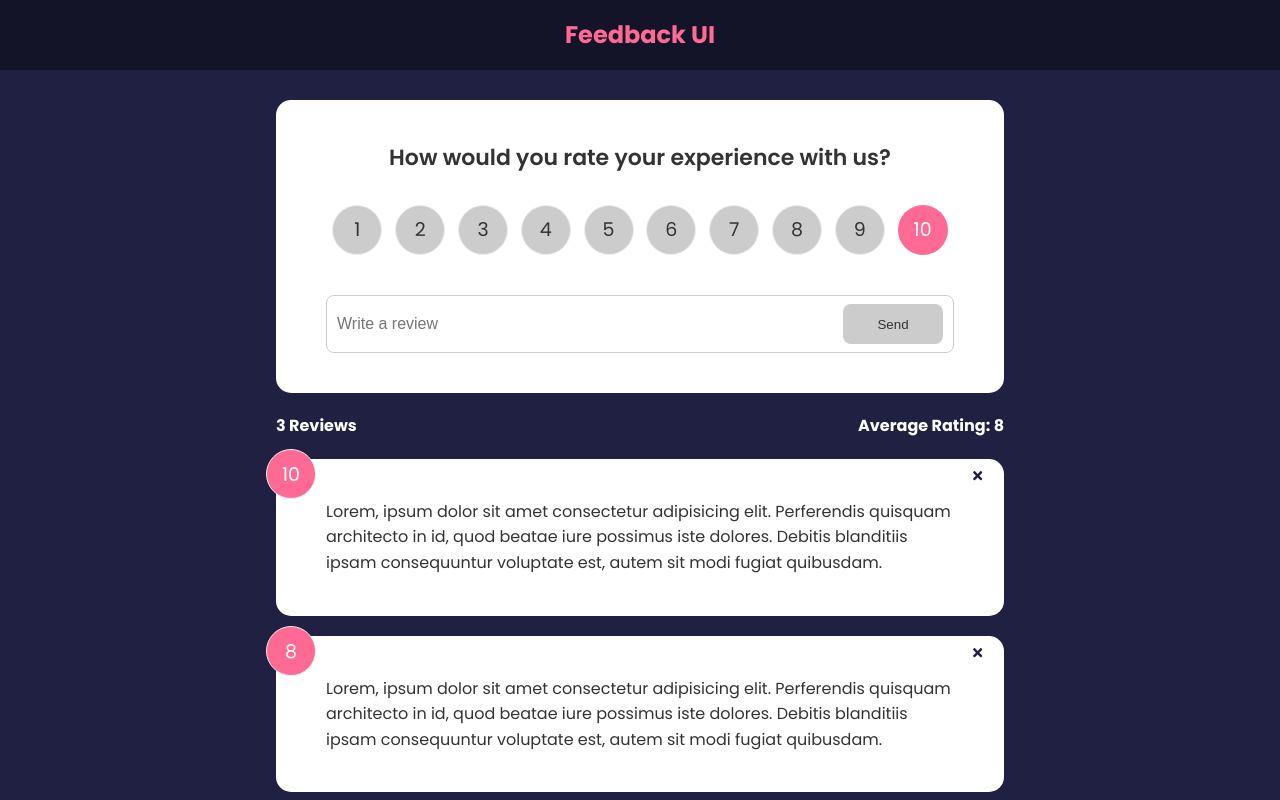
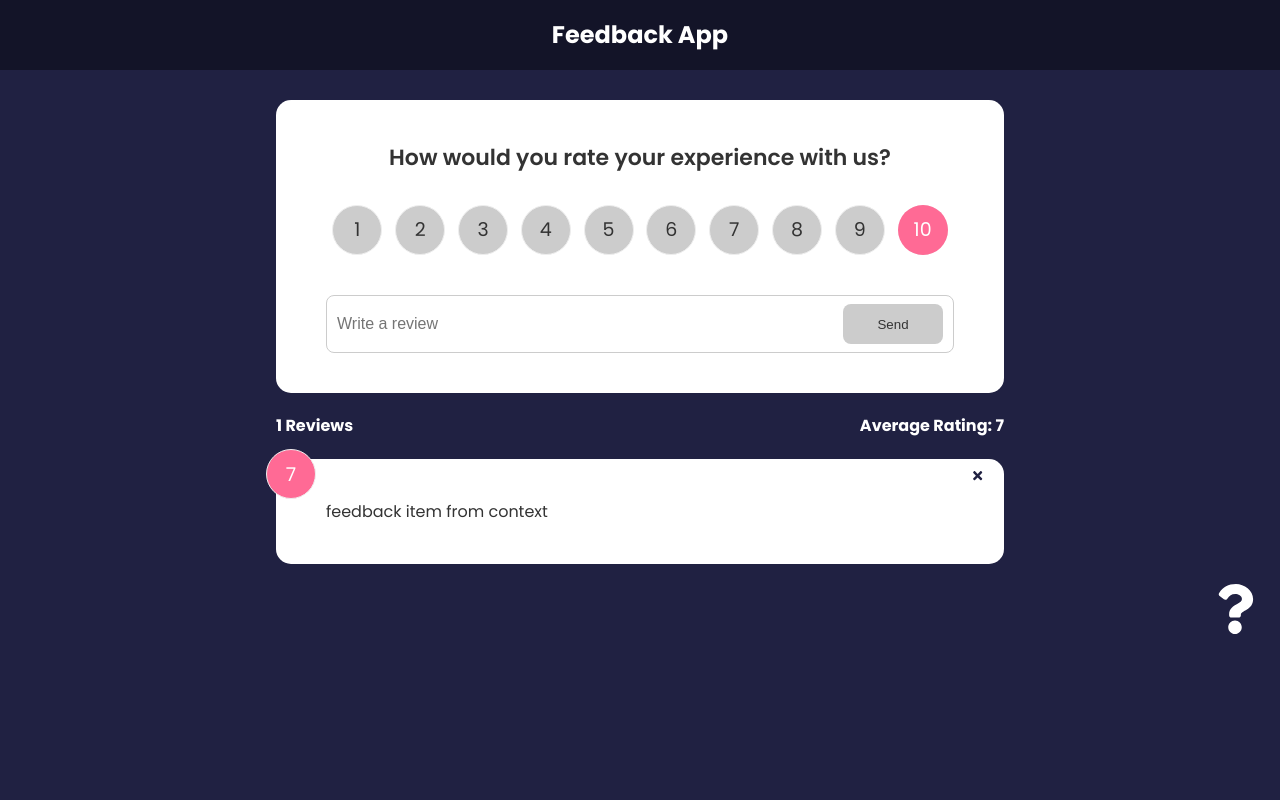
Before and after one commit to michael-rodriguez22/COURSE-react-front-to-back-2022, a React (Create React App) app in the folder feedback-app/: page / in a window 1280 px wide. Shown: the top 800 px of the page. Built offline with nearby package versions, Linux system fonts and the light colour scheme.

Commit message:
feedback moved to context and shared globally with useContext hook and context provider

```diff
--- a/feedback-app/src/App.js
+++ b/feedback-app/src/App.js
@@ -6,7 +6,9 @@ import Header from "./components/Header"
 import FeedbackForm from "./components/FeedbackForm"
 import FeedbackStats from "./components/FeedbackStats"
 import FeedbackList from "./components/FeedbackList"
+import AboutIconLink from "./components/AboutIconLink"
 import AboutPage from "./pages/AboutPage"
+import { FeedbackProvider } from "./context/FeedbackContext"
 
 function App() {
   const [feedback, setFeedback] = useState(feedbackData)
@@ -24,6 +26,7 @@ function App() {
 
   return (
     <>
+      <FeedbackProvider>
         <Router>
           <Header />
           <div className="container">
@@ -34,18 +37,17 @@ function App() {
                 element={
                   <>
                     <FeedbackForm handleAdd={addFeedback} />
-                  <FeedbackStats feedback={feedback} />
-                  <FeedbackList
-                    feedback={feedback}
-                    handleDelete={deleteFeedback}
-                  />
+                    <FeedbackStats />
+                    <FeedbackList handleDelete={deleteFeedback} />
                   </>
                 }
               ></Route>
               <Route path="/about" element={<AboutPage />} />
             </Routes>
+            <AboutIconLink />
           </div>
         </Router>
+      </FeedbackProvider>
     </>
   )
 }
--- /dev/null
+++ b/feedback-app/src/components/AboutIconLink.jsx
@@ -0,0 +1,16 @@
+import { FaQuestion } from "react-icons/fa"
+import { Link } from "react-router-dom"
+
+const AboutIconLink = () => {
+  return (
+    <>
+      <div className="about-link">
+        <Link to="/about">
+          <FaQuestion size={50} />
+        </Link>
+      </div>
+    </>
+  )
+}
+
+export default AboutIconLink
--- a/feedback-app/src/components/FeedbackList.jsx
+++ b/feedback-app/src/components/FeedbackList.jsx
@@ -1,8 +1,11 @@
+import { useContext } from "react"
 import { motion, AnimatePresence } from "framer-motion"
-import PropTypes from "prop-types"
 import FeedbackItem from "./FeedbackItem"
+import FeedbackContext from "../context/FeedbackContext"
 
-const FeedbackList = ({ feedback, handleDelete }) => {
+const FeedbackList = ({ handleDelete }) => {
+  const { feedback } = useContext(FeedbackContext)
+
   if (!feedback || feedback.length === 0) {
     return <p>No feedback yet...</p>
   }
@@ -38,14 +41,4 @@ const FeedbackList = ({ feedback, handleDelete }) => {
   // )
 }
 
-FeedbackList.propTypes = {
-  feedback: PropTypes.arrayOf(
-    PropTypes.shape({
-      id: PropTypes.number.isRequired,
-      text: PropTypes.string.isRequired,
-      rating: PropTypes.number.isRequired,
-    })
-  ),
-}
-
 export default FeedbackList
--- a/feedback-app/src/components/FeedbackStats.jsx
+++ b/feedback-app/src/components/FeedbackStats.jsx
@@ -1,6 +1,9 @@
-import PropTypes from "prop-types"
+import { useContext } from "react"
+import FeedbackContext from "../context/FeedbackContext"
 
-const FeedbackStats = ({ feedback }) => {
+const FeedbackStats = () => {
+  const { feedback } = useContext(FeedbackContext)
+
   // calculate average rating
   let average =
     feedback.reduce((acc, curr) => {
@@ -20,14 +23,4 @@ const FeedbackStats = ({ feedback }) => {
   )
 }
 
-FeedbackStats.propTypes = {
-  feedback: PropTypes.arrayOf(
-    PropTypes.shape({
-      id: PropTypes.number.isRequired,
-      text: PropTypes.string.isRequired,
-      rating: PropTypes.number.isRequired,
-    })
-  ),
-}
-
 export default FeedbackStats
--- a/feedback-app/src/components/Header.jsx
+++ b/feedback-app/src/components/Header.jsx
@@ -1,4 +1,5 @@
 import PropTypes from "prop-types"
+import { Link } from "react-router-dom"
 
 const Header = ({ text, bgColor, textColor }) => {
   const headerStyles = {
@@ -10,7 +11,11 @@ const Header = ({ text, bgColor, textColor }) => {
     <>
       <header style={headerStyles}>
         <div className="container">
-          <h2>{text}</h2>
+          <h2>
+            <Link to="/" className="header-link">
+              {text}
+            </Link>
+          </h2>
         </div>
       </header>
     </>
@@ -18,9 +23,9 @@ const Header = ({ text, bgColor, textColor }) => {
 }
 
 Header.defaultProps = {
-  text: "Feedback UI",
+  text: "Feedback App",
   bgColor: "rgba(0,0,0,0.4)",
-  textColor: "#ff6a95",
+  textColor: "#fff",
 }
 
 Header.propTypes = {
--- /dev/null
+++ b/feedback-app/src/context/FeedbackContext.js
@@ -0,0 +1,27 @@
+import { createContext, useState } from "react"
+
+const FeedbackContext = createContext()
+
+export const FeedbackProvider = ({ children }) => {
+  const [feedback, setFeedback] = useState([
+    {
+      id: 1,
+      text: "feedback item from context",
+      rating: 7,
+    },
+  ])
+
+  return (
+    <>
+      <FeedbackContext.Provider
+        value={{
+          feedback,
+        }}
+      >
+        {children}
+      </FeedbackContext.Provider>
+    </>
+  )
+}
+
+export default FeedbackContext
--- a/feedback-app/src/index.css
+++ b/feedback-app/src/index.css
@@ -30,6 +30,16 @@ header {
   justify-content: space-between;
   align-items: center;
   margin-bottom: 30px;
+}
+
+.header-link {
+  text-decoration: none;
+  color: inherit;
+  transition: color 0.5s;
+}
+
+.header-link:hover {
+  color: #ff6a95;
 }
 
 .card {
@@ -187,7 +197,6 @@ input:focus {
 
 .about-link {
   position: absolute;
-  bottom: 20px;
   right: 20px;
   color: #fff;
   cursor: pointer;
@@ -195,6 +204,7 @@ input:focus {
 
 .about-link a {
   color: #fff;
+  transition: color 0.5s;
 }
 
 .about-link a:hover {
--- a/feedback-app/src/pages/AboutPage.jsx
+++ b/feedback-app/src/pages/AboutPage.jsx
@@ -1,4 +1,5 @@
 import Card from "../components/shared/Card"
+import { Link } from "react-router-dom"
 
 const AboutPage = () => {
   return (
@@ -9,7 +10,7 @@ const AboutPage = () => {
           <p>This is a React app to leave feedback for a product or service</p>
           <p>Version: 1.0.0</p>
           <p>
-            <a href="/">Back to Home</a>
+            <Link to="/">Back to Home</Link>
           </p>
         </div>
       </Card>
```
Lines whose indentation alone changed are shown as unchanged.
